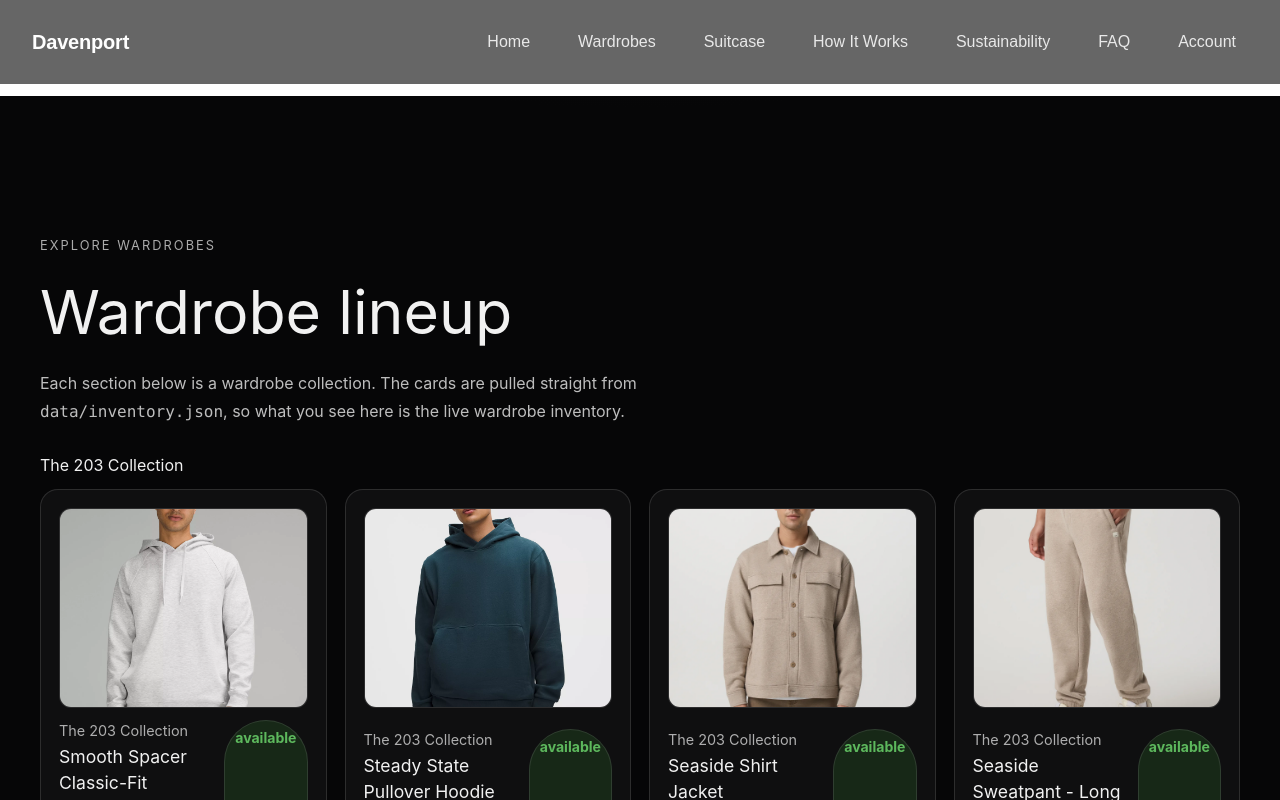
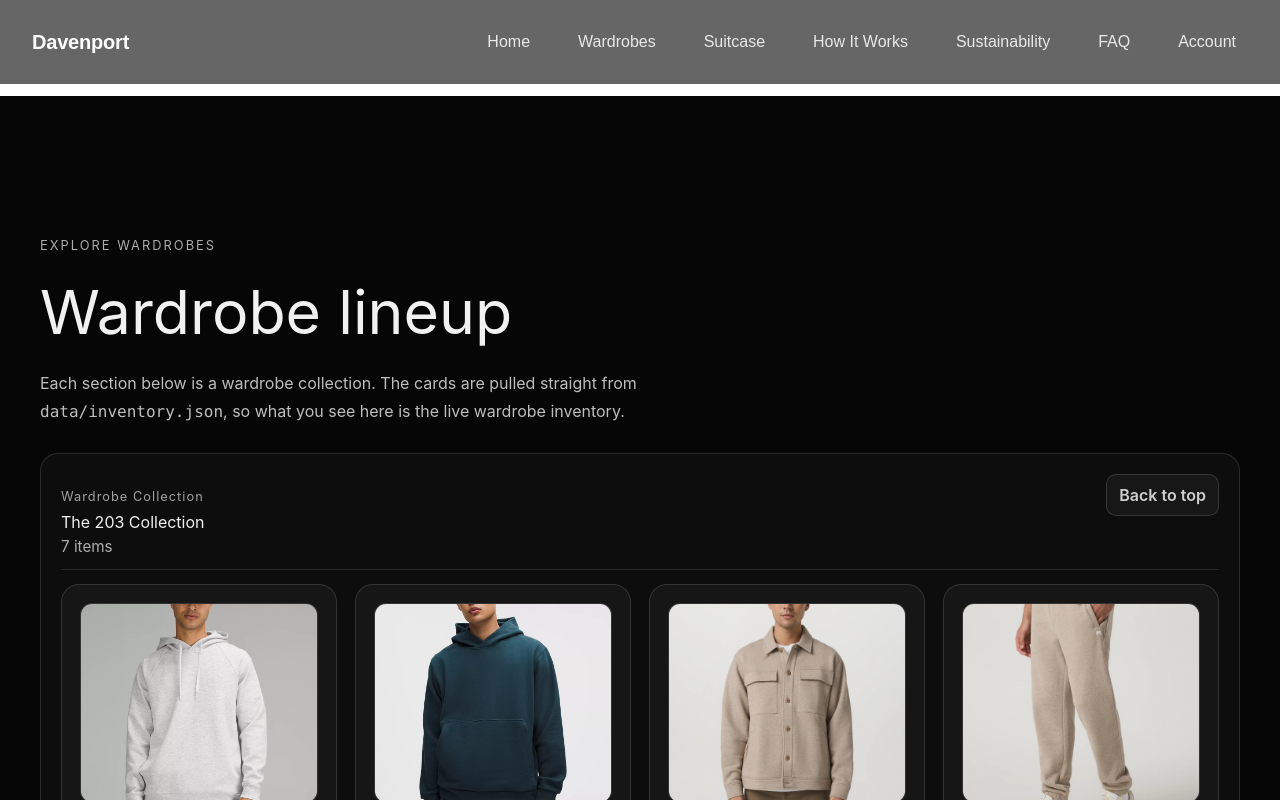
Before and after one commit to bendavenport700-a11y/davenport-wardrobe-v2, a Next.js app: page /wardrobes in a window 1280 px wide. Shown: the top 800 px of the page. Built offline with nearby package versions, Linux system fonts and the light colour scheme.

Commit message:
Improve wardrobe grouping layout

```diff
--- a/app/wardrobes/page.tsx
+++ b/app/wardrobes/page.tsx
@@ -54,6 +54,24 @@ export default function WardrobesPage() {
         .container {
           max-width: 1200px;
           margin: 0 auto;
+        }
+
+        .collection {
+          border: 1px solid rgba(255,255,255,0.12);
+          border-radius: 18px;
+          padding: 20px;
+          margin-bottom: 26px;
+          background: rgba(255,255,255,0.03);
+        }
+
+        .collectionHeader {
+          display: flex;
+          justify-content: space-between;
+          gap: 12px;
+          align-items: baseline;
+          margin-bottom: 14px;
+          border-bottom: 1px solid rgba(255,255,255,0.1);
+          padding-bottom: 10px;
         }
 
         .grid {
@@ -114,9 +132,34 @@ export default function WardrobesPage() {
             <div
               key={collection}
               id={slugify(collection)}
-              style={{ marginBottom: 32 }}
+              className="collection"
             >
-              <h2 style={{ marginBottom: 12 }}>{collection}</h2>
+              <div className="collectionHeader">
+                <div>
+                  <div style={{ opacity: 0.65, letterSpacing: "0.08em", fontSize: "0.8rem" }}>
+                    Wardrobe Collection
+                  </div>
+                  <h2 style={{ margin: "4px 0 2px" }}>{collection}</h2>
+                  <div style={{ opacity: 0.7, fontSize: "0.95rem" }}>
+                    {items.length} item{items.length === 1 ? "" : "s"}
+                  </div>
+                </div>
+                <a
+                  href="#top"
+                  style={{
+                    padding: "8px 12px",
+                    borderRadius: 10,
+                    border: "1px solid rgba(255,255,255,0.16)",
+                    background: "rgba(255,255,255,0.05)",
+                    color: "inherit",
+                    textDecoration: "none",
+                    fontWeight: 600,
+                    opacity: 0.85,
+                  }}
+                >
+                  Back to top
+                </a>
+              </div>
               {items.length === 0 ? (
                 <div style={{ opacity: 0.65 }}>Coming soon</div>
               ) : (
```
